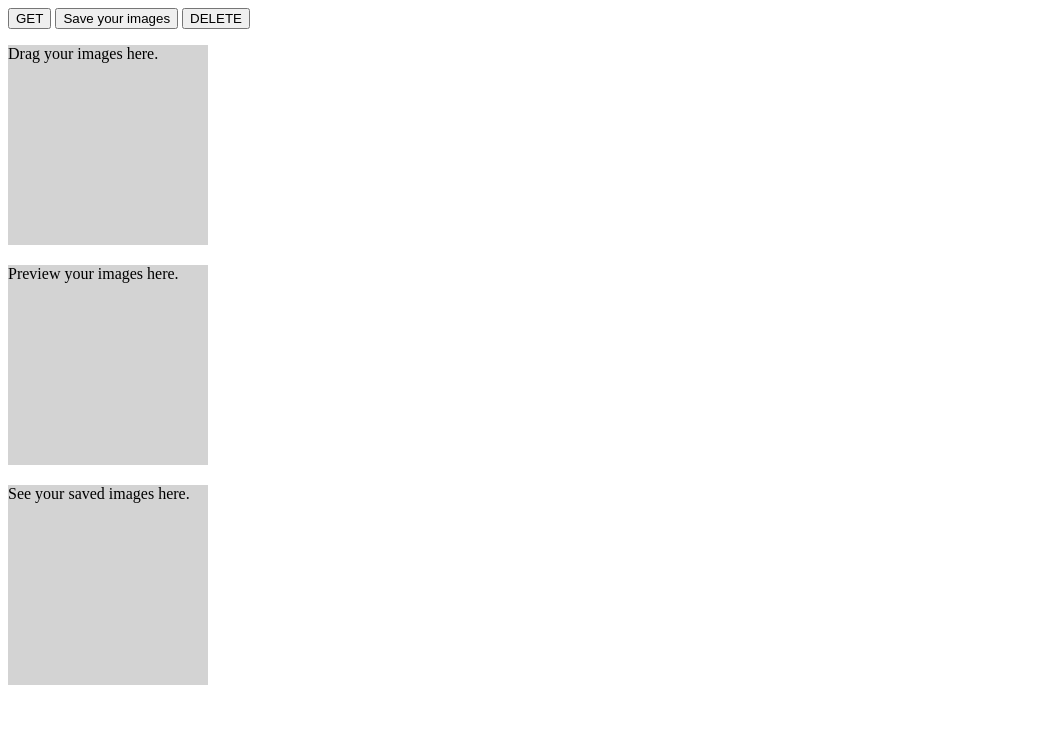
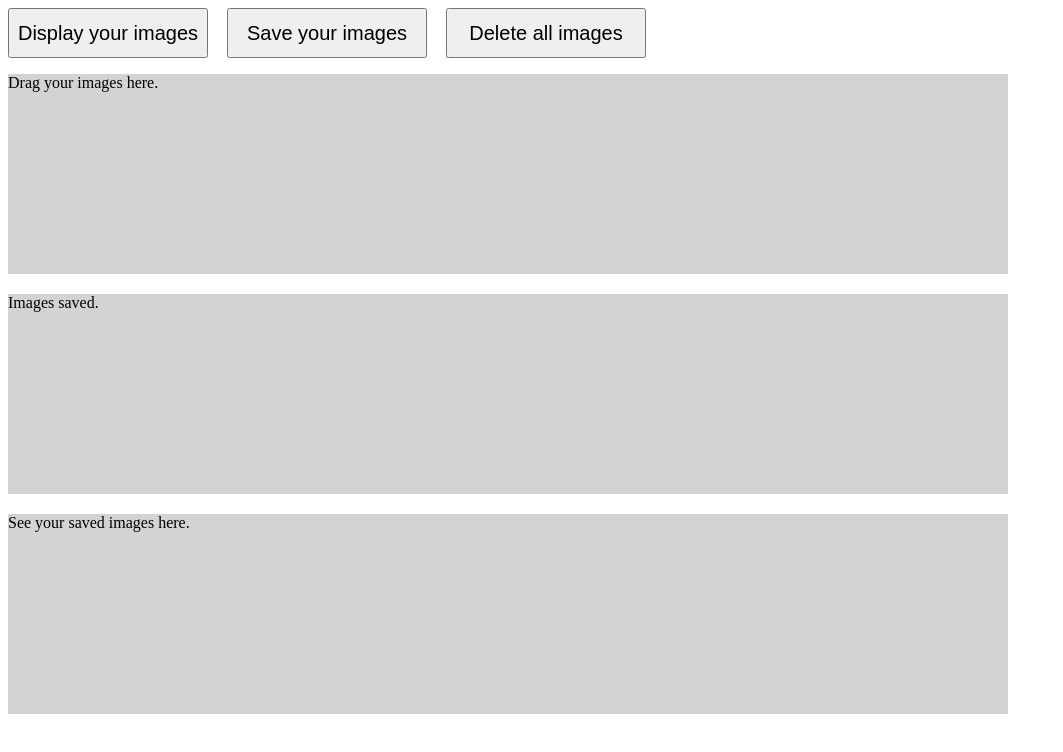
Before and after one commit to JadenRuan/COMPSCI326_Group_Project, a website: page frontend/src/drag-images.html in a window 1280 px wide. Both pictures are taken after a click on the button "Save your images". Shown: the whole page, without its empty margins (0-1063 px from the left). Drawn offline with Linux system fonts and the light colour scheme.

Commit message:
begin styling for improved UI

```diff
--- a/frontend/src/css/dragged-files.css
+++ b/frontend/src/css/dragged-files.css
@@ -1,20 +1,32 @@
 #landing-zone {
     height: 200px;
-    width: 200px;
+    width: 1000px;
     background-color: lightgray;
 }
 
 #previewing-zone, #displaying-zone {
     margin-top: 20px;
     height: 200px;
-    width: 200px;
+    width: 1000px;
     background-color: lightgray;
 }
 
 #previewing-zone > img, #displaying-zone > img {
-    height: 100px;
-    width: 100px;
+    height: 200px;
+    width: 200px;
     object-fit: cover;
     margin: 0px;
     display: inline;
 }
+
+button {
+    height: 50px;
+    width: 200px;
+    overflow: auto;
+    font-size: 1.25rem;
+}
+
+#post-button {
+    margin-left: 15px;
+    margin-right: 15px;
+}
--- a/frontend/src/drag-images.html
+++ b/frontend/src/drag-images.html
@@ -8,9 +8,9 @@
     <title>Drag Files</title>
 </head>
 <body>
-    <button id="get-button">GET</button>
+    <button id="get-button">Display your images</button>
     <button id="post-button">Save your images</button>
-    <button id="delete-button">DELETE</button>
+    <button id="delete-button">Delete all images</button>
 
     <div id="landing-zone">
         <p>Drag your images here.</p>
--- a/frontend/src/scripts/drag-images.js
+++ b/frontend/src/scripts/drag-images.js
@@ -171,7 +171,7 @@ post_button.addEventListener("click", async () => {
 
     LOCAL_FILES = []; // remove after saving
     previewLocalFiles();
-    previewing_zone.innerText = "Preview your images here.";
+    previewing_zone.innerText = "Images saved.";
 
 })
 
```
